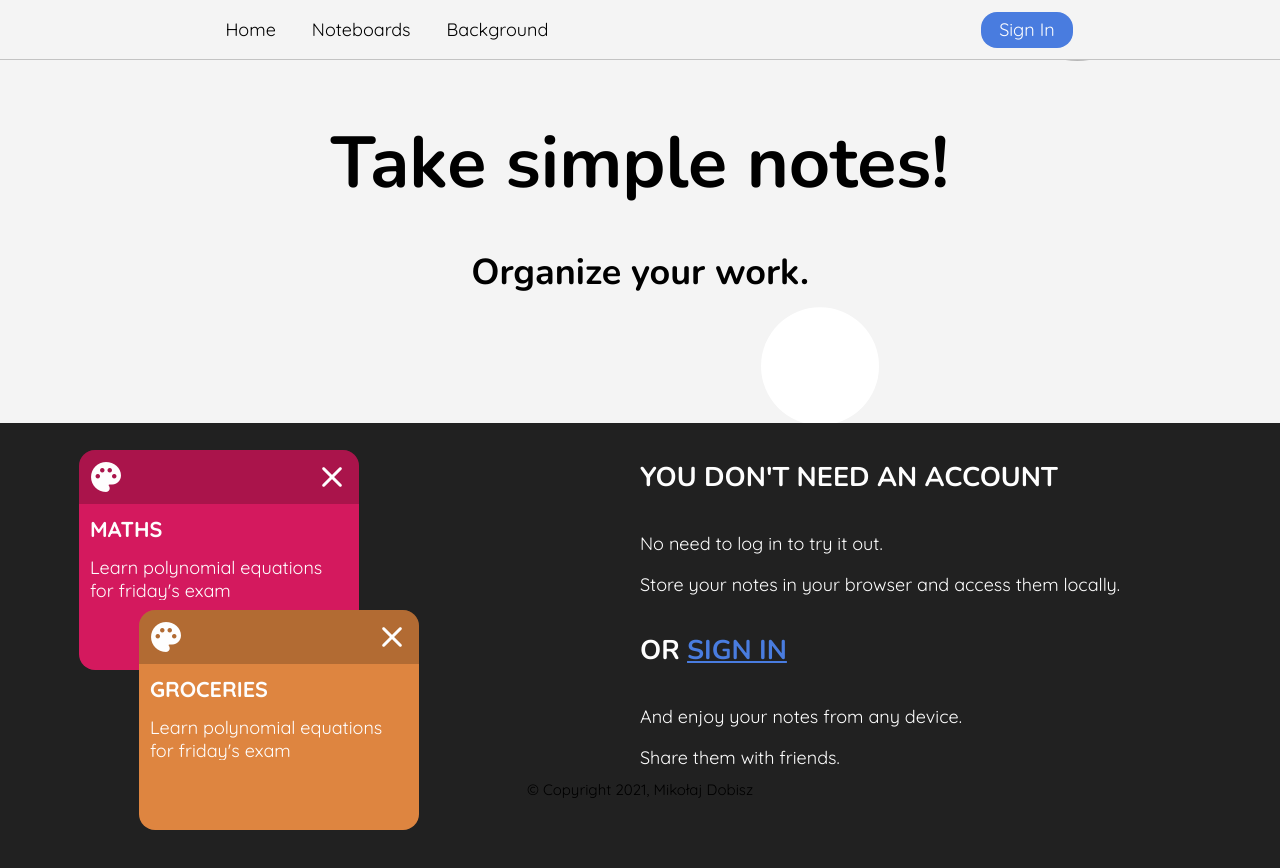
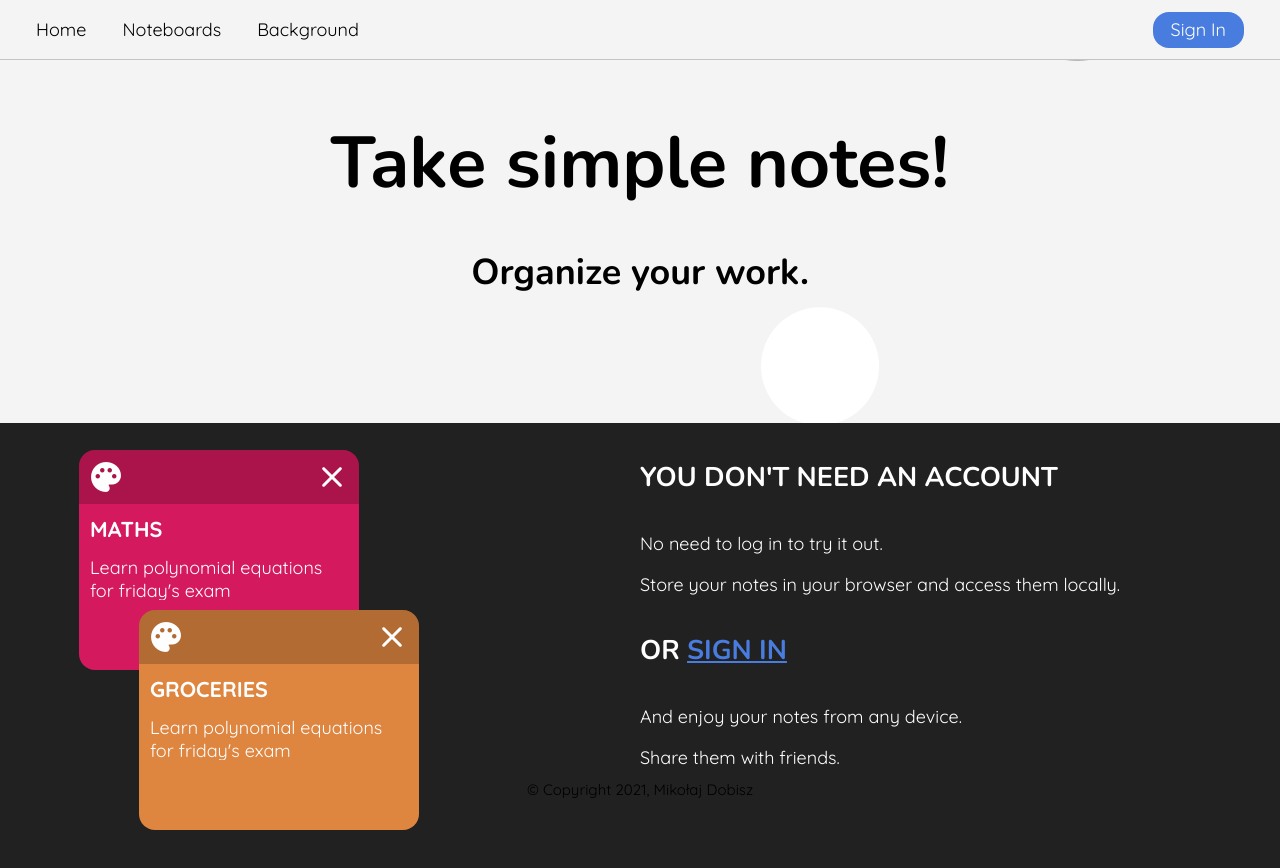
Before and after one commit to mikolajdobisz/simple-notes, a Next.js app: page / in a window 1280 px wide. Shown: the top 868 px of the page. Built offline with nearby package versions, Linux system fonts and the light colour scheme.

Commit message:
fixed errors and BackgroundCanvas warnings

```diff
--- a/components/BackgroundCanvas.js
+++ b/components/BackgroundCanvas.js
@@ -5,11 +5,15 @@ import { Vector2 } from '../scripts/Vector2'
 import styles from '../styles/modules/BackgroundCanvas.module.scss'
 import settings from '../scripts/settings.json'
 
-const BackgroundCanvas = () => {
-
-  const canvasRef = useRef(null)
 const mousePosition = new Vector2(null, null)
-
+const windowOnMouseMove = e => {
+  mousePosition.x = e.clientX
+  mousePosition.y = e.clientY
+}
+const autoResize = (ctx) => {
+  ctx.canvas.width = window.innerWidth
+  ctx.canvas.height = window.innerHeight
+}
 const draw = (ctx, circles, mousePosition) => {
   ctx.clearRect(0, 0, ctx.canvas.width, ctx.canvas.height)
   circles.forEach(el => {
@@ -20,16 +24,9 @@ const BackgroundCanvas = () => {
   })
 }
 
-  const autoResize = (ctx) => {
-    ctx.canvas.width = window.innerWidth
-    ctx.canvas.height = window.innerHeight
-  }
+const BackgroundCanvas = () => {
 
-  const windowOnMouseMove = e => {
-    mousePosition.x = e.clientX
-    mousePosition.y = e.clientY
-  }
-
+  const canvasRef = useRef(null)
   useEffect(() => {
     const c = canvasRef.current
     const ctx = c.getContext('2d')
--- a/pages/index.js
+++ b/pages/index.js
@@ -36,7 +36,7 @@ export default function Home() {
           </div>
           <div className={styles.right}>
             <h2 className="headline">
-              YOU DON'T NEED AN ACCOUNT
+              YOU DON&apos;T NEED AN ACCOUNT
             </h2>
             <p>
               No need to log in to try it out.
--- a/styles/modules/Navbar.module.scss
+++ b/styles/modules/Navbar.module.scss
@@ -3,9 +3,9 @@
 .Navbar{
   height: 60px;
   display: flex;
-  justify-content: space-around;
+  justify-content: space-between;
   align-items: center;
-  //padding: 0 1rem;
+  padding: 0 2rem 0 1rem;
   border-bottom: 1px solid $darken;
   z-index: 3;
   background: $primary-2;
```
Lines whose indentation alone changed are shown as unchanged.
